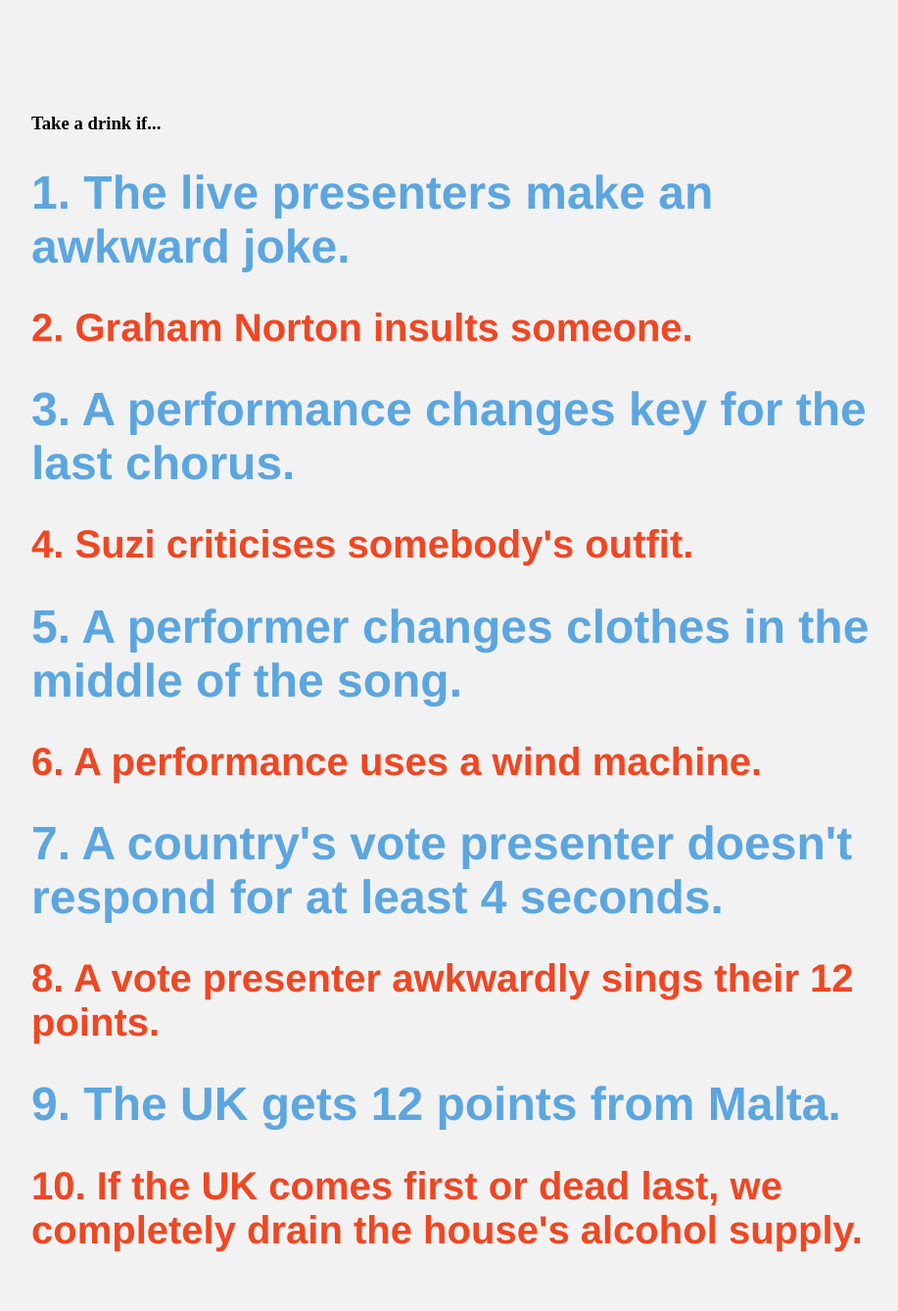
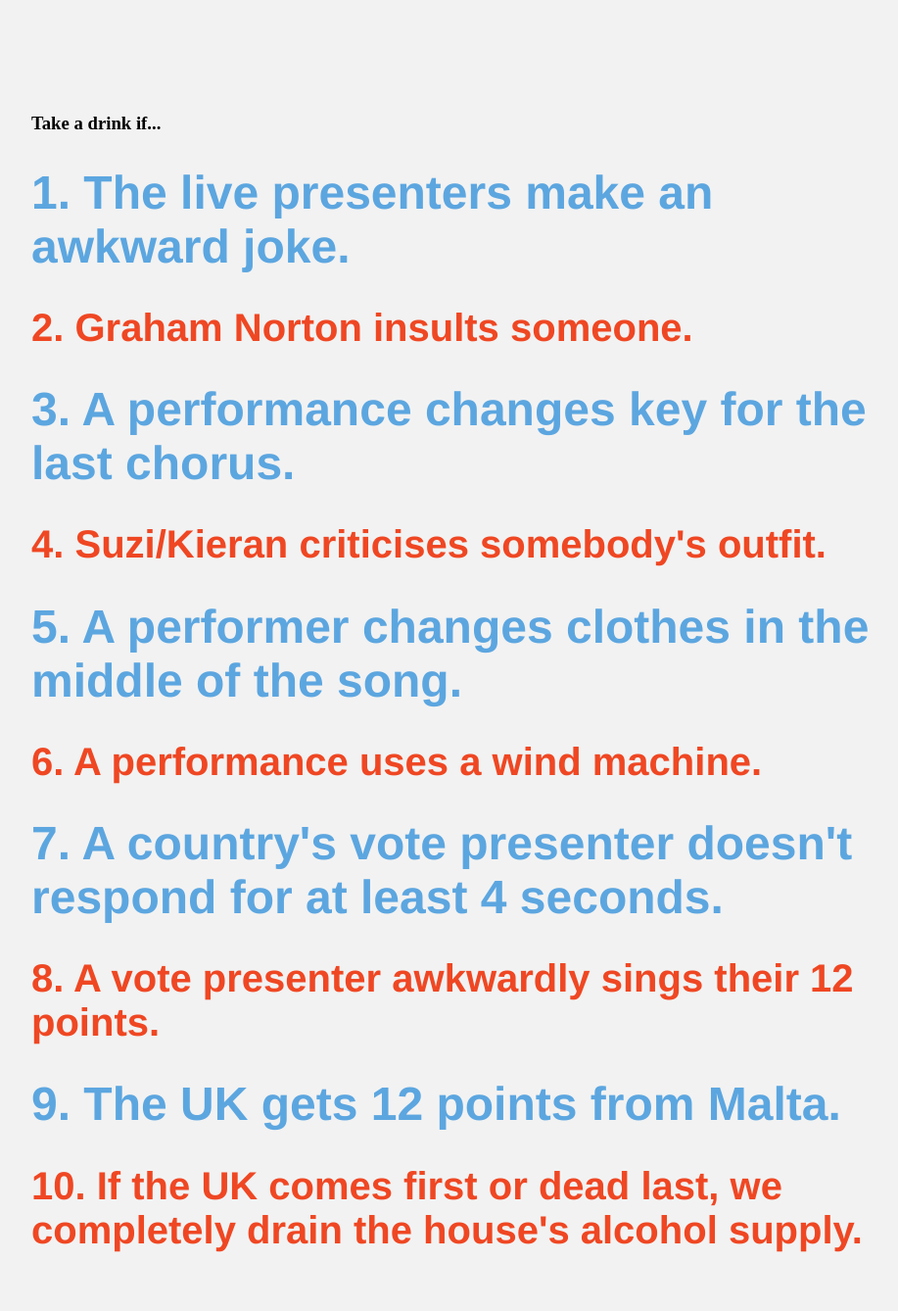
Before and after one commit to ObsidianEagle/ObsidianEagle.github.io, a Jekyll site: the page built from eurovision/index.html, in a window 1280 px wide. Shown: the whole page at 98% size, without its empty margins (160-1077 px from the left). Built offline with Jekyll 4.4.1, drawn with Linux system fonts in a browser that asks for light colours.

Commit message:
Update index.html

```diff
--- a/eurovision/index.html
+++ b/eurovision/index.html
@@ -11,7 +11,7 @@
 
 <h1>3. A performance changes key for the last chorus.</h1>
 
-<h2>4. Suzi criticises somebody's outfit.</h2>
+<h2>4. Suzi/Kieran criticises somebody's outfit.</h2>
 
 <h1>5. A performer changes clothes in the middle of the song.</h1>
 
```
